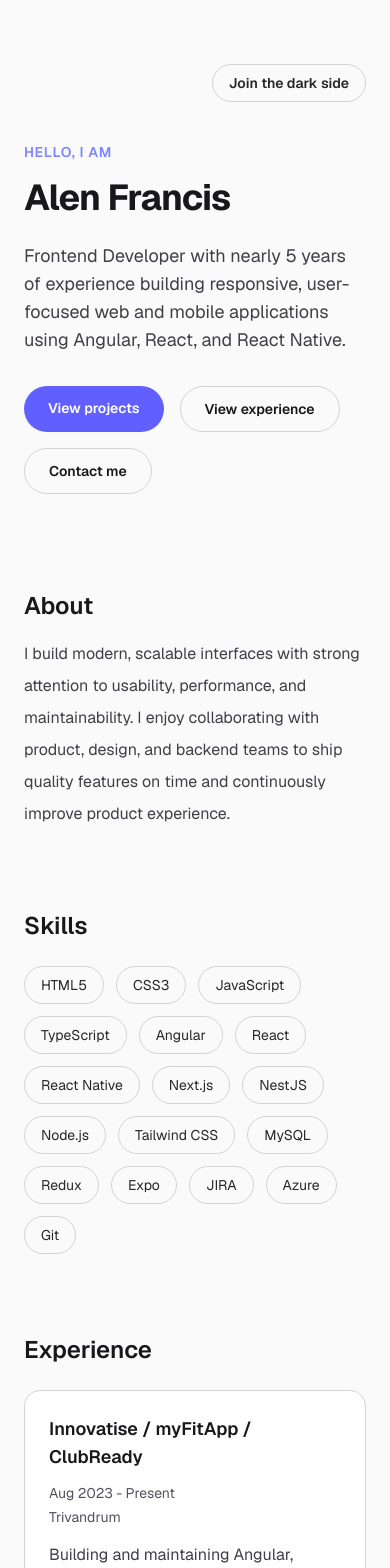
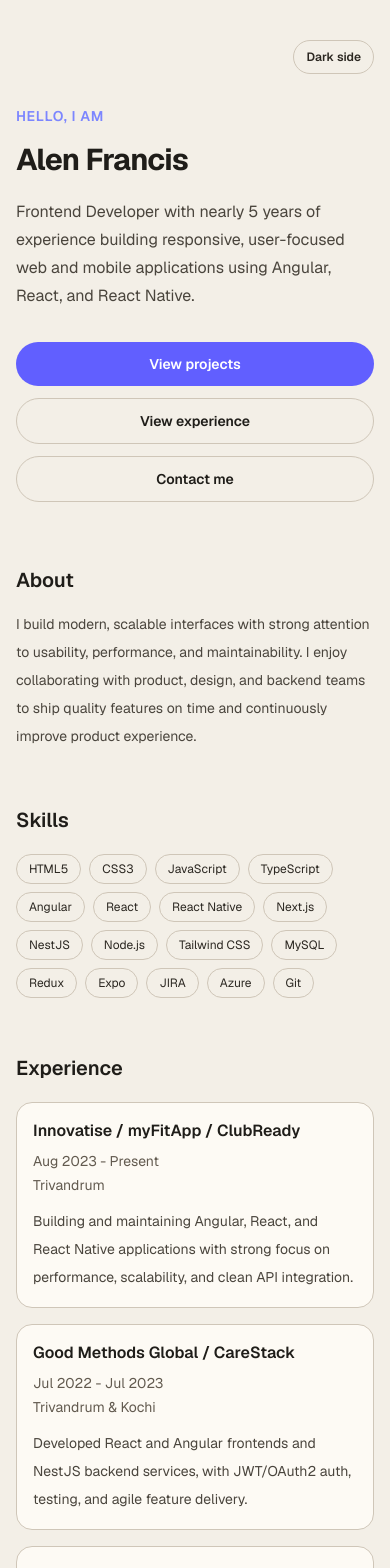
Before and after one commit to me-alen/portfolio, a Next.js app: page / in a window 390 px wide. Shown: the top 1568 px of the page. Built offline with nearby package versions, Linux system fonts and the light colour scheme.

Commit message:
Refactor UI components and styles for improved responsiveness and aesthetics. Updated global styles, adjusted layout and typography in various sections, and enhanced theme toggle functionality.

```diff
--- a/app/components/AboutSection.tsx
+++ b/app/components/AboutSection.tsx
@@ -4,9 +4,11 @@ type AboutSectionProps = {
 
 export default function AboutSection({ about }: AboutSectionProps) {
   return (
-    <section id="about" className="mb-20">
-      <h2 className="mb-4 text-2xl font-semibold">About</h2>
-      <p className="max-w-3xl leading-8 text-[var(--muted-foreground)]">{about}</p>
+    <section id="about" className="mb-14 sm:mb-20">
+      <h2 className="mb-4 text-xl font-semibold sm:text-2xl">About</h2>
+      <p className="max-w-3xl text-sm leading-7 text-[var(--muted-foreground)] sm:text-base sm:leading-8">
+        {about}
+      </p>
     </section>
   );
 }
--- a/app/components/ContactSection.tsx
+++ b/app/components/ContactSection.tsx
@@ -10,18 +10,18 @@ export default function ContactSection({
   location,
 }: ContactSectionProps) {
   return (
-    <section id="contact" className="mb-10">
-      <h2 className="mb-4 text-2xl font-semibold">Contact</h2>
-      <p className="mb-4 max-w-2xl text-[var(--muted-foreground)]">
+    <section id="contact" className="mb-8 sm:mb-10">
+      <h2 className="mb-4 text-xl font-semibold sm:text-2xl">Contact</h2>
+      <p className="mb-4 max-w-2xl text-sm leading-7 text-[var(--muted-foreground)] sm:text-base sm:leading-8">
         Open to frontend and full-stack opportunities. Reach out for
         collaborations, product roles, or freelance work.
       </p>
-      <div className="space-y-2 text-[var(--soft-foreground)]">
+      <div className="space-y-2 text-sm text-[var(--soft-foreground)] sm:text-base">
         <p>
           Email:{" "}
           <a
             href={`mailto:${email}`}
-            className="font-semibold text-indigo-300 hover:text-indigo-200"
+            className="break-all font-semibold text-indigo-400 transition-colors hover:text-indigo-300"
           >
             {email}
           </a>
--- a/app/components/ExperienceSection.tsx
+++ b/app/components/ExperienceSection.tsx
@@ -8,20 +8,24 @@ export default function ExperienceSection({
   experience,
 }: ExperienceSectionProps) {
   return (
-    <section id="experience" className="mb-20">
-      <h2 className="mb-6 text-2xl font-semibold">Experience</h2>
-      <div className="grid gap-5">
+    <section id="experience" className="mb-14 sm:mb-20">
+      <h2 className="mb-5 text-xl font-semibold sm:mb-6 sm:text-2xl">
+        Experience
+      </h2>
+      <div className="grid gap-4 sm:gap-5">
         {experience.map((role) => (
           <article
             key={role.company}
-            className="rounded-2xl border border-[var(--border-color)] bg-[var(--card-bg)] p-6"
+            className="rounded-2xl border border-[var(--border-color)] bg-[var(--card-bg)] p-4 sm:p-6"
           >
-            <div className="flex flex-wrap items-center justify-between gap-3">
-              <h3 className="text-lg font-semibold">{role.company}</h3>
+            <div className="flex flex-col gap-2 sm:flex-row sm:items-center sm:justify-between sm:gap-3">
+              <h3 className="text-base font-semibold sm:text-lg">{role.company}</h3>
               <p className="text-sm text-[var(--subtle-foreground)]">{role.period}</p>
             </div>
             <p className="mt-1 text-sm text-[var(--subtle-foreground)]">{role.location}</p>
-            <p className="mt-4 text-[var(--muted-foreground)]">{role.summary}</p>
+            <p className="mt-3 text-sm leading-7 text-[var(--muted-foreground)] sm:mt-4 sm:text-base sm:leading-8">
+              {role.summary}
+            </p>
           </article>
         ))}
       </div>
--- a/app/components/HeroSection.tsx
+++ b/app/components/HeroSection.tsx
@@ -5,30 +5,32 @@ type HeroSectionProps = {
 
 export default function HeroSection({ name, intro }: HeroSectionProps) {
   return (
-    <section className="mb-24">
+    <section className="mb-16 sm:mb-24">
       <p className="mb-4 text-sm font-semibold uppercase tracking-wider text-indigo-400">
         Hello, I am
       </p>
-      <h1 className="text-4xl font-bold tracking-tight sm:text-6xl">{name}</h1>
-      <p className="mt-6 max-w-2xl text-lg text-[var(--muted-foreground)]">
+      <h1 className="text-3xl font-bold tracking-tight sm:text-5xl lg:text-6xl">
+        {name}
+      </h1>
+      <p className="mt-5 max-w-2xl text-base leading-7 text-[var(--muted-foreground)] sm:mt-6 sm:text-lg sm:leading-8">
         {intro}
       </p>
-      <div className="mt-8 flex flex-wrap gap-4">
+      <div className="mt-8 flex flex-col gap-3 sm:flex-row sm:flex-wrap sm:gap-4">
         <a
           href="#projects"
-          className="rounded-full bg-indigo-500 px-6 py-3 text-sm font-semibold text-white transition-all duration-300 ease-out hover:bg-indigo-400 active:scale-95"
+          className="w-full rounded-full bg-indigo-500 px-6 py-3 text-center text-sm font-semibold text-white transition-all duration-300 ease-out hover:bg-indigo-400 active:scale-95 sm:w-auto"
         >
           View projects
         </a>
         <a
           href="#experience"
-          className="rounded-full border border-[var(--border-color)] px-6 py-3 text-sm font-semibold transition-all duration-300 ease-out hover:border-[var(--subtle-foreground)] active:scale-95"
+          className="w-full rounded-full border border-[var(--border-color)] px-6 py-3 text-center text-sm font-semibold transition-all duration-300 ease-out hover:border-[var(--subtle-foreground)] active:scale-95 sm:w-auto"
         >
           View experience
         </a>
         <a
           href="#contact"
-          className="rounded-full border border-[var(--border-color)] px-6 py-3 text-sm font-semibold transition-all duration-300 ease-out hover:border-[var(--subtle-foreground)] active:scale-95"
+          className="w-full rounded-full border border-[var(--border-color)] px-6 py-3 text-center text-sm font-semibold transition-all duration-300 ease-out hover:border-[var(--subtle-foreground)] active:scale-95 sm:w-auto"
         >
           Contact me
         </a>
--- a/app/components/ProjectsSection.tsx
+++ b/app/components/ProjectsSection.tsx
@@ -6,24 +6,28 @@ type ProjectsSectionProps = {
 
 export default function ProjectsSection({ projects }: ProjectsSectionProps) {
   return (
-    <section id="projects" className="mb-20">
-      <h2 className="mb-6 text-2xl font-semibold">Projects</h2>
-      <div className="grid gap-6">
+    <section id="projects" className="mb-14 sm:mb-20">
+      <h2 className="mb-5 text-xl font-semibold sm:mb-6 sm:text-2xl">
+        Projects
+      </h2>
+      <div className="grid gap-4 sm:gap-6">
         {projects.map((project) => (
           <article
             key={project.title}
-            className="rounded-2xl border border-[var(--border-color)] bg-[var(--card-bg)] p-6"
+            className="rounded-2xl border border-[var(--border-color)] bg-[var(--card-bg)] p-4 sm:p-6"
           >
-            <div className="flex flex-wrap items-center justify-between gap-3">
-              <h3 className="text-xl font-semibold">{project.title}</h3>
+            <div className="flex flex-col gap-2 sm:flex-row sm:items-center sm:justify-between sm:gap-3">
+              <h3 className="text-lg font-semibold sm:text-xl">{project.title}</h3>
               <p className="text-sm text-[var(--subtle-foreground)]">{project.period}</p>
             </div>
-            <p className="mt-3 text-[var(--muted-foreground)]">{project.description}</p>
+            <p className="mt-3 text-sm leading-7 text-[var(--muted-foreground)] sm:text-base sm:leading-8">
+              {project.description}
+            </p>
             <div className="mt-4 flex flex-wrap gap-2">
               {project.stack.map((item) => (
                 <span
                   key={item}
-                  className="rounded-full bg-[var(--chip-bg)] px-3 py-1 text-xs text-[var(--soft-foreground)]"
+                  className="rounded-full bg-[var(--chip-bg)] px-2.5 py-1 text-[11px] text-[var(--soft-foreground)] sm:px-3 sm:text-xs"
                 >
                   {item}
                 </span>
--- a/app/components/SiteFooter.tsx
+++ b/app/components/SiteFooter.tsx
@@ -4,7 +4,7 @@ type SiteFooterProps = {
 
 export default function SiteFooter({ name }: SiteFooterProps) {
   return (
-    <footer className="border-t border-[var(--border-color)] pt-6 text-sm text-[var(--subtle-foreground)]">
+    <footer className="border-t border-[var(--border-color)] pt-6 text-center text-xs text-[var(--subtle-foreground)] sm:text-left sm:text-sm">
       <p>
         © {new Date().getFullYear()} {name}. All rights reserved.
       </p>
--- a/app/components/SkillsSection.tsx
+++ b/app/components/SkillsSection.tsx
@@ -4,13 +4,13 @@ type SkillsSectionProps = {
 
 export default function SkillsSection({ skills }: SkillsSectionProps) {
   return (
-    <section id="skills" className="mb-20">
-      <h2 className="mb-6 text-2xl font-semibold">Skills</h2>
-      <div className="flex flex-wrap gap-3">
+    <section id="skills" className="mb-14 sm:mb-20">
+      <h2 className="mb-5 text-xl font-semibold sm:mb-6 sm:text-2xl">Skills</h2>
+      <div className="flex flex-wrap gap-2 sm:gap-3">
         {skills.map((skill) => (
           <span
             key={skill}
-            className="rounded-full border border-[var(--border-color)] px-4 py-2 text-sm text-[var(--soft-foreground)]"
+            className="rounded-full border border-[var(--border-color)] px-3 py-1.5 text-xs text-[var(--soft-foreground)] sm:px-4 sm:py-2 sm:text-sm"
           >
             {skill}
           </span>
--- a/app/components/ThemeToggle.tsx
+++ b/app/components/ThemeToggle.tsx
@@ -27,11 +27,18 @@ function applyTheme(theme: Theme) {
 }
 
 export default function ThemeToggle() {
-  const [theme, setTheme] = useState<Theme>(getInitialTheme);
+  const [theme, setTheme] = useState<Theme>("light");
 
   useEffect(() => {
-    applyTheme(theme);
-  }, [theme]);
+    const initialTheme = getInitialTheme();
+    applyTheme(initialTheme);
+
+    if (initialTheme !== "light") {
+      requestAnimationFrame(() => {
+        setTheme(initialTheme);
+      });
+    }
+  }, []);
 
   const toggleTheme = () => {
     const nextTheme: Theme = theme === "dark" ? "light" : "dark";
@@ -44,12 +51,20 @@ export default function ThemeToggle() {
     <button
       type="button"
       onClick={toggleTheme}
-      className="rounded-full border border-[var(--border-color)] px-4 py-2 text-sm font-semibold text-[var(--soft-foreground)] transition-all duration-300 ease-out hover:scale-[1.02] hover:border-[var(--subtle-foreground)] active:scale-95"
+      className="rounded-full border border-[var(--border-color)] px-3 py-2 text-xs font-semibold text-[var(--soft-foreground)] transition-all duration-300 ease-out hover:scale-[1.02] hover:border-[var(--subtle-foreground)] active:scale-95 sm:px-4 sm:text-sm"
       aria-label="Toggle dark and light theme"
     >
-      {theme === "dark"
-        ? "Return to the light side"
-        : "Join the dark side"}
+      {theme === "dark" ? (
+        <>
+          <span className="sm:hidden">Light side</span>
+          <span className="hidden sm:inline">Return to the light side</span>
+        </>
+      ) : (
+        <>
+          <span className="sm:hidden">Dark side</span>
+          <span className="hidden sm:inline">Join the dark side</span>
+        </>
+      )}
     </button>
   );
 }
--- a/app/globals.css
+++ b/app/globals.css
@@ -1,14 +1,14 @@
 @import "tailwindcss";
 
 :root {
-  --background: #fafafa;
-  --foreground: #18181b;
-  --muted-foreground: #3f3f46;
-  --subtle-foreground: #52525b;
-  --soft-foreground: #27272a;
-  --border-color: #d4d4d8;
-  --card-bg: rgba(255, 255, 255, 0.78);
-  --chip-bg: #e4e4e7;
+  --background: #f3efe7;
+  --foreground: #1f1d19;
+  --muted-foreground: #4a453d;
+  --subtle-foreground: #625a4f;
+  --soft-foreground: #2b2721;
+  --border-color: #cfc6b8;
+  --card-bg: rgba(255, 252, 247, 0.86);
+  --chip-bg: #e9e1d4;
 }
 
 [data-theme="dark"] {
--- a/app/page.tsx
+++ b/app/page.tsx
@@ -10,8 +10,8 @@ import { contact, experience, profile, projects, skills } from "./data/portfolio
 
 export default function Home() {
   return (
-    <main className="mx-auto w-full max-w-5xl px-6 py-16 sm:px-10">
-      <div className="mb-10 flex justify-end">
+    <main className="mx-auto w-full max-w-5xl px-4 py-10 sm:px-8 sm:py-14 lg:px-10 lg:py-16">
+      <div className="mb-8 flex justify-end sm:mb-10">
         <ThemeToggle />
       </div>
       <HeroSection name={profile.name} intro={profile.intro} />
```
